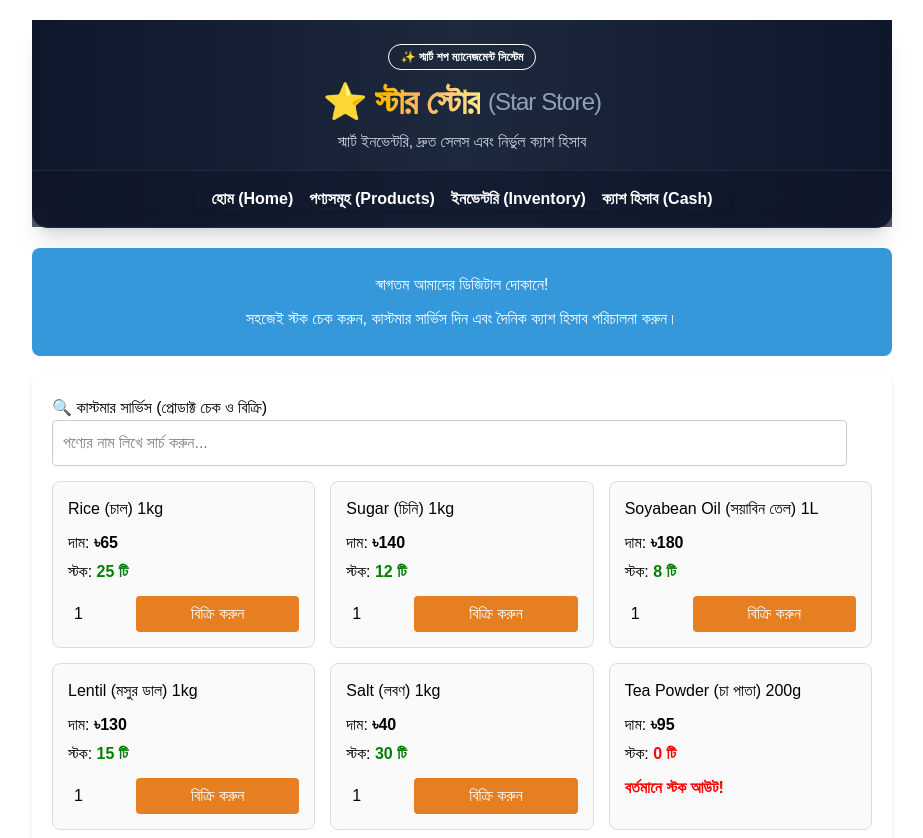
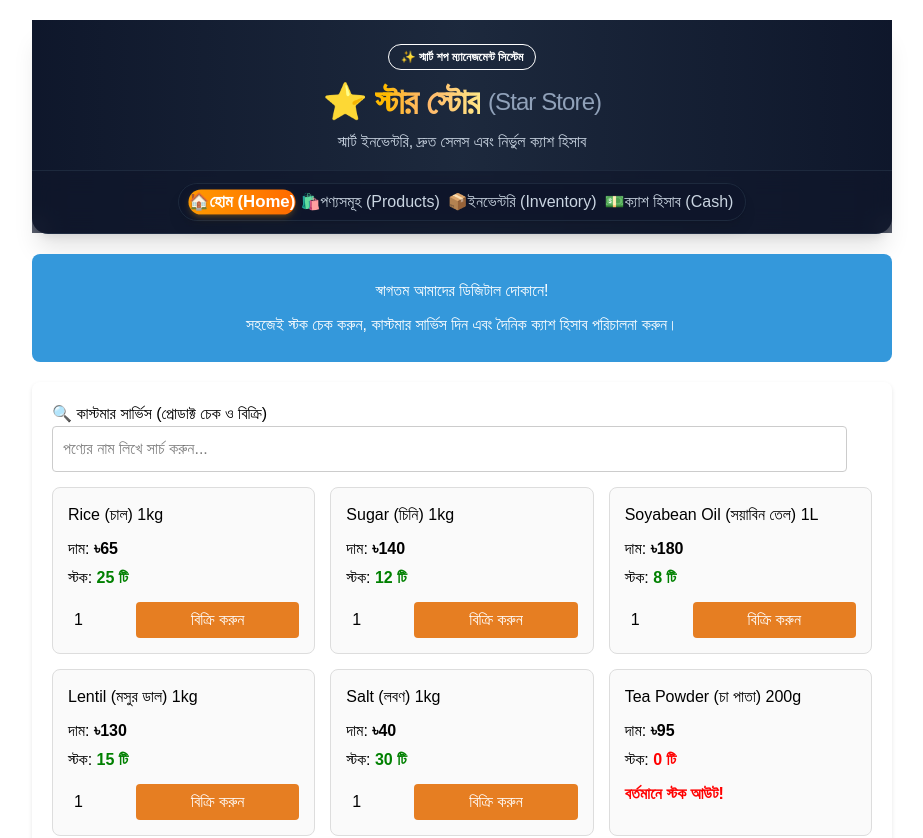
Before and after one commit to rezarajib/star-shop-management, a React (Vite) app: page / in a window 1280 px wide. Shown: the top 838 px of the page, without its empty margins (178-1101 px from the left). Built offline with nearby package versions, Linux system fonts and the light colour scheme.

Commit message:
update Navbar component with modern styling

```diff
--- a/src/components/Header/Navbar.jsx
+++ b/src/components/Header/Navbar.jsx
@@ -3,25 +3,40 @@ import { NavLink } from 'react-router-dom';
 
 function Navbar() {
   const getLinkStyle = ({ isActive }) =>
-    `btn btn-ghost btn-sm text-base-content hover:bg-base-300 transition-colors ${
-      isActive ? 'btn-active btn-neutral font-bold text-primary' : 'font-semibold'
+    `btn btn-sm rounded-full transition-all duration-300 gap-2 border-0 ${
+      isActive
+        ? 'bg-gradient-to-r from-amber-500 to-orange-500 text-white shadow-md shadow-amber-500/20 font-bold scale-105'
+        : 'btn-ghost text-slate-300 hover:text-white hover:bg-slate-800/80 font-medium'
     }`;
 
   return (
-    <nav className="navbar bg-base-200 shadow-md rounded-box px-4 my-2 flex justify-center">
-      <div className="flex gap-2 sm:gap-4 flex-wrap justify-center">
+    <nav className="w-full flex justify-center py-1">
+      <div className="bg-slate-900/90 backdrop-blur-md border border-slate-800 rounded-full px-3 py-1.5 shadow-lg flex items-center justify-center gap-1 sm:gap-2 flex-wrap max-w-fit">
+
+        {/* Home Link */}
         <NavLink to="/" className={getLinkStyle}>
-          হোম (Home)
+          <span>🏠</span>
+          <span>হোম (Home)</span>
         </NavLink>
+
+        {/* Products Link */}
         <NavLink to="/products" className={getLinkStyle}>
-          পণ্যসমূহ (Products)
+          <span>🛍️</span>
+          <span>পণ্যসমূহ (Products)</span>
         </NavLink>
+
+        {/* Inventory Link */}
         <NavLink to="/inventory" className={getLinkStyle}>
-          ইনভেন্টরি (Inventory)
+          <span>📦</span>
+          <span>ইনভেন্টরি (Inventory)</span>
         </NavLink>
+
+        {/* Cash Counter Link */}
         <NavLink to="/cash" className={getLinkStyle}>
-          ক্যাশ হিসাব (Cash)
+          <span>💵</span>
+          <span>ক্যাশ হিসাব (Cash)</span>
         </NavLink>
+
       </div>
     </nav>
   );
```
